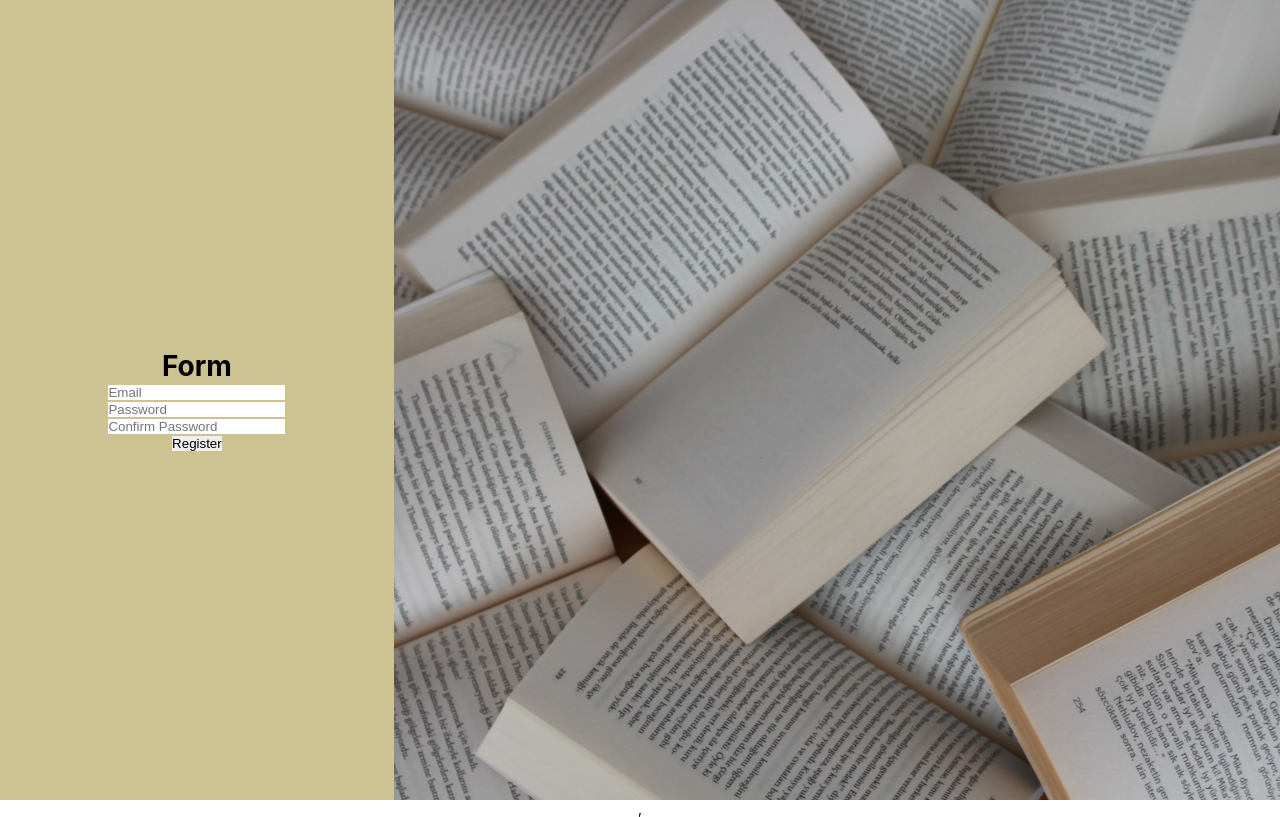
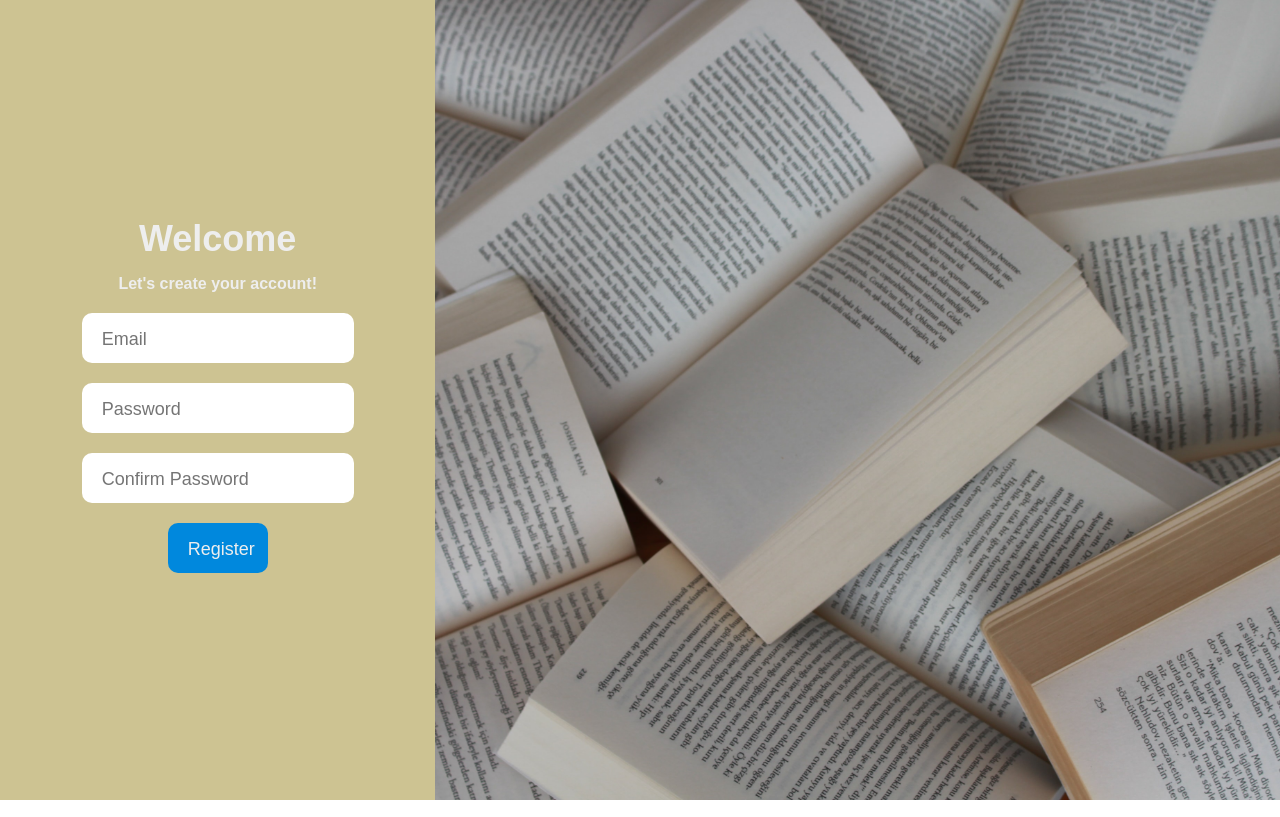
Before and after one commit to BhuwanSingh/FullStackApp, a React (Create React App) app in the folder client/: page / in a window 1280 px wide. Built offline with nearby package versions, Linux system fonts and the light colour scheme.

Commit message:
UI improved

```diff
--- a/client/src/App.js
+++ b/client/src/App.js
@@ -24,7 +24,6 @@ function App() {
           <Route path="*" element={<div>404</div>} />
         </Routes>
       </BrowserRouter>
-      ,
     </div>
   )
 }
--- a/client/src/components/pages/Home.jsx
+++ b/client/src/components/pages/Home.jsx
@@ -35,7 +35,8 @@ const Home = () => {
   return (
     <div className='Home'>
       <div className='Left'>
-        <h1>Form</h1>
+      <div class="title-form">Welcome</div>
+      <div class="subtitle">Let's create your account!</div>
         <form onSubmit={registerUser}>
           <input
             value={email}
@@ -58,7 +59,7 @@ const Home = () => {
             placeholder="Confirm Password"
           />
           <br />
-          <input type="submit" value="Register" />
+          <input type="submit" className='form-submit' value="Register" />
         </form>
       </div>
       <div className='Right'>
--- a/client/src/components/pages/Login.jsx
+++ b/client/src/components/pages/Login.jsx
@@ -35,7 +35,8 @@ function App() {
 	return (
 		<div className='Home'>
 			<div className='Left'>
-				<h1>Login</h1>
+			<div class="title-form">Welcome Back</div>
+      		<div class="subtitle">Please login to your account.</div>
 				<form onSubmit={loginUser}>
 					<input
 						value={email}
@@ -51,8 +52,13 @@ function App() {
 						placeholder="Password"
 					/>
 					<br />
-					<input type="submit" value="Login" />
+					<input type="submit" className="form-submit" value="Login" />
 				</form>
+				<div>
+				<p>
+
+				</p>
+				</div>
 			</div>
 			<div className='Right'>
 			<img src={Image} alt="books" className='books' />
--- a/client/src/components/pages/StoryInd.jsx
+++ b/client/src/components/pages/StoryInd.jsx
@@ -36,9 +36,9 @@ const StoryInd = () => {
     <div className='cover'>
       <div className='book'>
         <div className='book-title'>{Story.title}</div>
+        <div className='book-likes'>Likes: {Story.likes}</div>
         <div className='book-story'>{Story.story}</div>
         {/* <img className="image" src={Story.image} alt="random_image_from_api"></img> */}
-        <div className='book-likes'>{Story.likes}</div>
       </div>
     </div>
   )
--- a/client/src/components/pages/home.css
+++ b/client/src/components/pages/home.css
@@ -6,7 +6,9 @@
   align-items: center;
   overflow-y: hidden;
   overflow-x: hidden;
+
 }
+
 
 .Left {
   width: 100%;
@@ -17,6 +19,7 @@
   justify-content: center;
   align-items: center;
   background-color: #CDC392;
+  padding:30px;
 }
 
 .Right {
@@ -36,7 +39,50 @@
   height: 100%;
   object-fit: cover;
 }
+.title-form {
+  color: #eee;
+  font-family: sans-serif;
+  font-size: 36px;
+  font-weight: 600;
+margin-bottom: 5px;
+}
 
+.subtitle {
+  color: #eee;
+  font-family: sans-serif;
+  font-size: 16px;
+  font-weight: 600;
+  margin: 10px 0 10px 0;
+}
+.form-submit{
+  background-color: #08d;
+  border-radius: 10px;
+  border: 0;
+  box-sizing: border-box;
+  color: #eee;
+  cursor: pointer;
+  font-size: 18px;
+  height: 50px;
+  text-align: center;
+  width: 100px;
+}
+.form-submit:active{
+      background-color: #06b;
+
+}
+input{
+  position: relative;
+  height:50px;
+  width: 100%;
+  border: 0;
+  border-radius: 10px;
+  box-sizing: border-box;
+  font-size: 18px;
+  outline: 0;
+  padding: 4px 20px 0;
+  margin: 10px 0 10px 0;
+
+}
 /* write media query to make it responsive */
 
 @media screen and (max-width: 1024px) {
--- a/client/src/components/pages/storyInd.css
+++ b/client/src/components/pages/storyInd.css
@@ -1,43 +1,38 @@
 .cover{
-    width: 100%;
-    height: max(100vh, 100%);
-    background-size: cover;
-    background-position: center;
-    background-repeat: no-repeat;
-    background-color: #000;
+    min-height: 100vh;
+    background-color: rgb(33, 33, 33);
 }
-
 
 /* making a card for the story which has title story and it's likes */
 
 .book{
-    height: max(100vh, 100%);
-    overflow-y: hidden;
+    min-height: 100vh;
+    width: 100%;
+    padding: 10px;
 }
 
 .book-title{
     font-size: max(2em, 8vw);
     font-weight: bold;
-    color: white;
+    color: #ffd98e;
     text-align: left;
     margin: 50px;
+    margin-right: 1000px;
     padding-left: max(10px, 8vw);
 }
 
 .book-story{
-    font-size: 1.5em;
-    color: white;
-    /* justify content */
+    font-size: 1.4em;
+    color: #ffd98e  ;
     text-align: justify;
     margin: 50px;
     padding: 0;
 }
 
 .book-likes{
-    font-size: 1.5em;
-    font-weight: bold;
-    color: white;
-    text-align: center;
-    margin: 50px;
-    padding: 0;
+    position: absolute;
+    top: min(75px, 8vw);
+    right: min(60px, 50vw);
+    font-size: max(1em, 4vw);
+    color: #ffd98e  ;
 }
```
